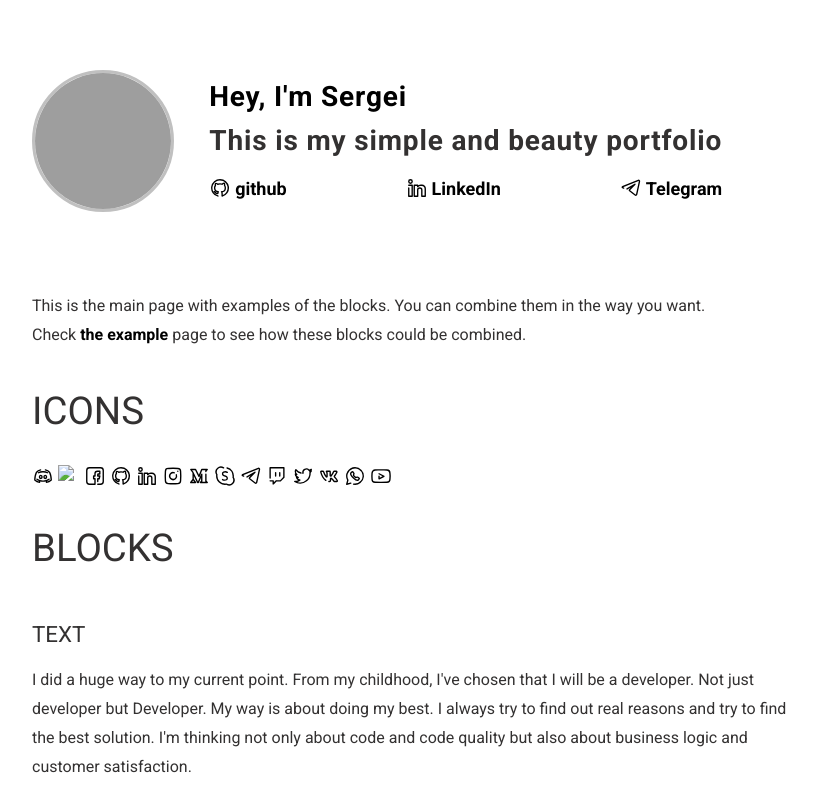
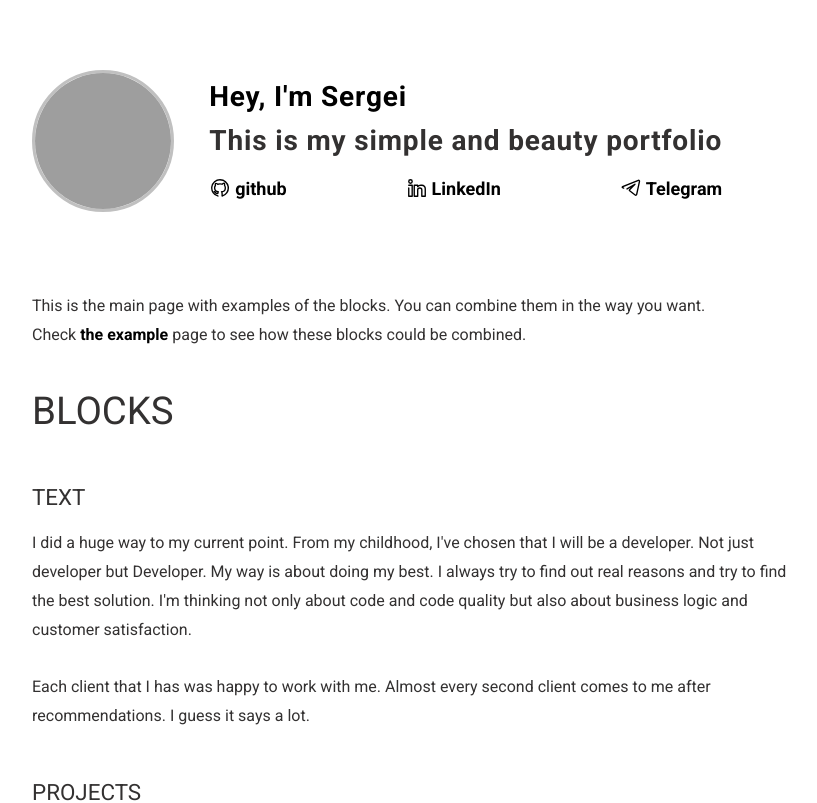
Before and after one commit to Ceasari/Ceasari.github.io, a plain HTML site: page index.html in a window 1280 px wide. Shown: the top 803 px of the page, without its empty margins (228-1045 px from the left). Drawn offline with Linux system fonts and the light colour scheme; grey boxes are pictures that could not be loaded.

Commit message:
Update index.html

```diff
--- a/index.html
+++ b/index.html
@@ -41,25 +41,6 @@
                         <p>This is the main page with examples of the blocks. You can combine them in the way you want.</p>
                         <p>Check <a href="/example">the example</a> page to see how these blocks could be combined.</p>
                     </div>
-                </div>
-                <h1 class="content__about-header">Icons</h1>
-                <div class="content__main-item">
-                    <a href="#" class="content__social-item">
-                        <img src="assets/img/icons/discord.svg" alt="discord">
-                        <img src="assets/img/icons/dribbble.svg" alt="dribbble">
-                        <img src="assets/img/icons/facebook.svg" alt="facebook">
-                        <img src="assets/img/icons/github.svg" alt="github">
-                        <img src="assets/img/icons/in.svg" alt="linkedin">
-                        <img src="assets/img/icons/instagram.svg" alt="instagram">
-                        <img src="assets/img/icons/medium.svg" alt="medium">
-                        <img src="assets/img/icons/skype.svg" alt="skype">
-                        <img src="assets/img/icons/telegram.svg" alt="telegram">
-                        <img src="assets/img/icons/twitch.svg" alt="twitch">
-                        <img src="assets/img/icons/twitter.svg" alt="twitter">
-                        <img src="assets/img/icons/vk.svg" alt="vk">
-                        <img src="assets/img/icons/whatsapp.svg" alt="whatsapp">
-                        <img src="assets/img/icons/youtube.svg" alt="youtube">
-                    </a>
                 </div>
                 <h1 class="content__about-header">Blocks</h1>
                 <h2 class="content__subheader">Text</h2>
@@ -142,16 +123,13 @@
             </div>
             <div>
                 <nav class="footer__social">
-                    <a href="#link" target="_blank" class="footer__social-item">
-                        <img src="assets/img/icons/twitter.svg" alt="Twitter">
-                    </a>
-                    <a href="#link" target="_blank" class="footer__social-item">
-                        <img src="assets/img/icons/facebook.svg" alt="Facebook">
-                    </a>
-                    <a href="#link" target="_blank" class="footer__social-item">
+                    <a href="https://github.com/Ceasari" target="_blank" class="footer__social-item">
                         <img src="assets/img/icons/in.svg" alt="LinkedIn">
                     </a>
-                    <a href="#link" target="_blank" class="footer__social-item">
+                    <a href="https://www.linkedin.com/in/s-ilin/" target="_blank" class="footer__social-item">
+                        <img src="assets/img/icons/in.svg" alt="LinkedIn">
+                    </a>
+                    <a href="https://t.me/S_Ilin" target="_blank" class="footer__social-item">
                         <img src="assets/img/icons/telegram.svg" alt="Telegram">
                     </a>
                 </nav>
```
